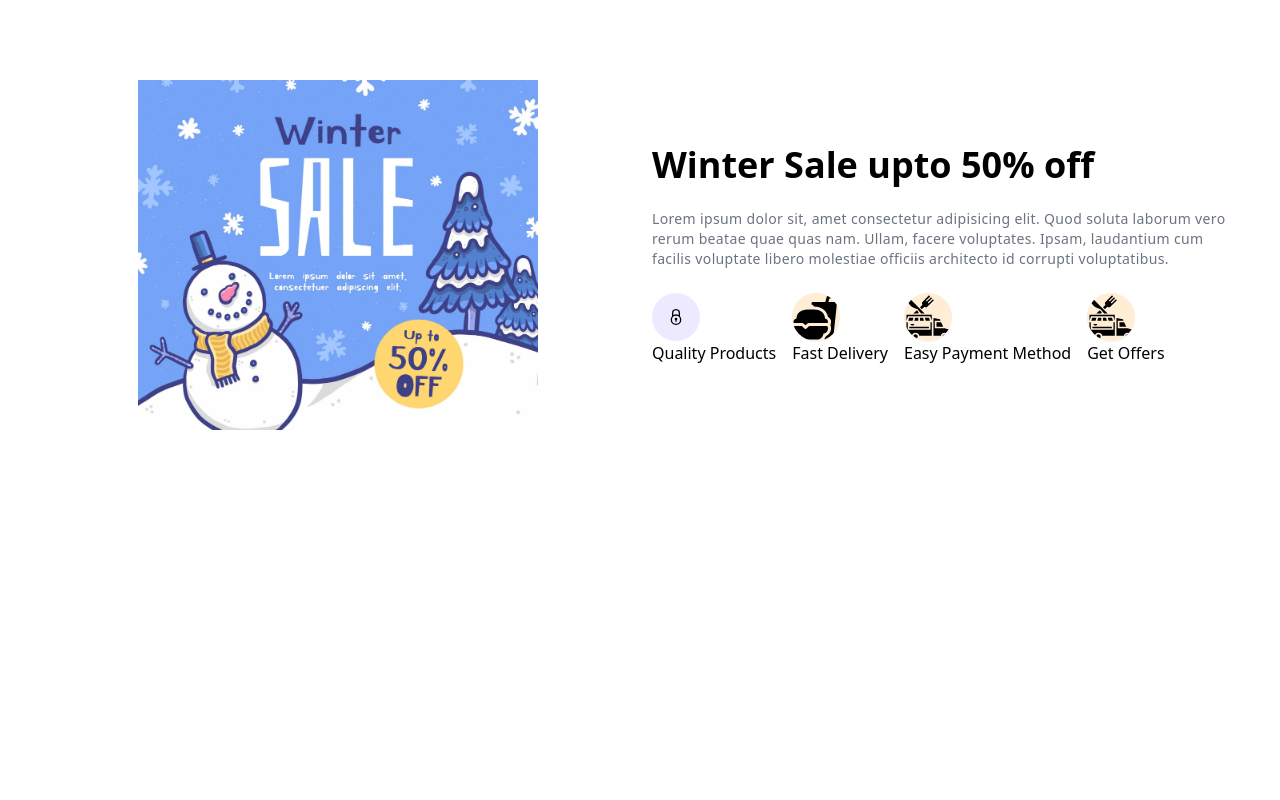
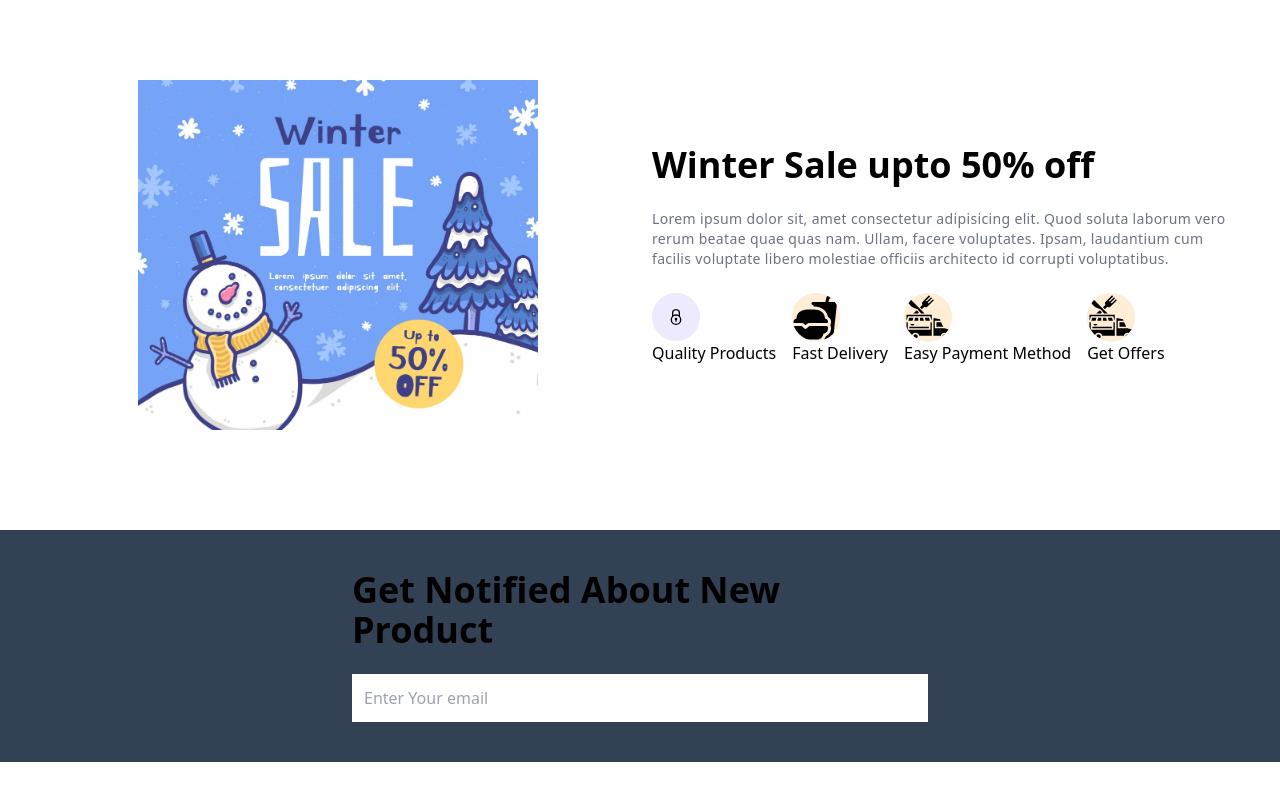
Before and after one commit to shaluyadav1231/ecommerce_website, a React (Vite) app: page / in a window 1280 px wide. Shown: the part 4366-5166 px from the top of the page. Before the commit the page ends 4896 px from the top, so only its background shows below. Built offline with nearby package versions, Linux system fonts and the light colour scheme; the HTML template or start-up script is replaced by a standard one.

Commit message:
subscrip section done

```diff
--- a/src/App.jsx
+++ b/src/App.jsx
@@ -7,6 +7,7 @@
 import Hero from './Components/Hero/Hero';
 import Products from './Components/Products/Products';
 import TopProducts from './Components/TopProducts/TopProducts';
+import Subscribe from './Components/Subscribe/Subscribe';
 
 function App() {
   const [orderPopup, setOrderPopup] = useState(false)
@@ -33,7 +34,7 @@
 <Products />
 <TopProducts handleOrderPopup={handleOrderPopup} />
 <Banner />
-
+<Subscribe />
 
 
 
--- /dev/null
+++ b/src/Components/Subscribe/Subscribe.jsx
@@ -0,0 +1,22 @@
+import React from 'react'
+
+const Subscribe = () => {
+  return (
+    <div data-aos="zoom-in"
+    className=' mb-20 bg-slate-700 dark:bg-gray-800'
+    >
+        <div className='container backdrop-blur-sm py-10'>
+            <div className='space-y-6 max-w-xl mx-auto'>
+                <h1 className='text-2xl text-center sm:text-left sm:text-4xl font-semibold'>
+                   Get Notified About New Product
+                </h1>
+                <input type="email" data-aos="fade-up" placeholder='Enter Your email'
+                className='w-full p-3 text-black'
+                />
+            </div>
+        </div>
+    </div>
+  )
+}
+
+export default Subscribe
```
